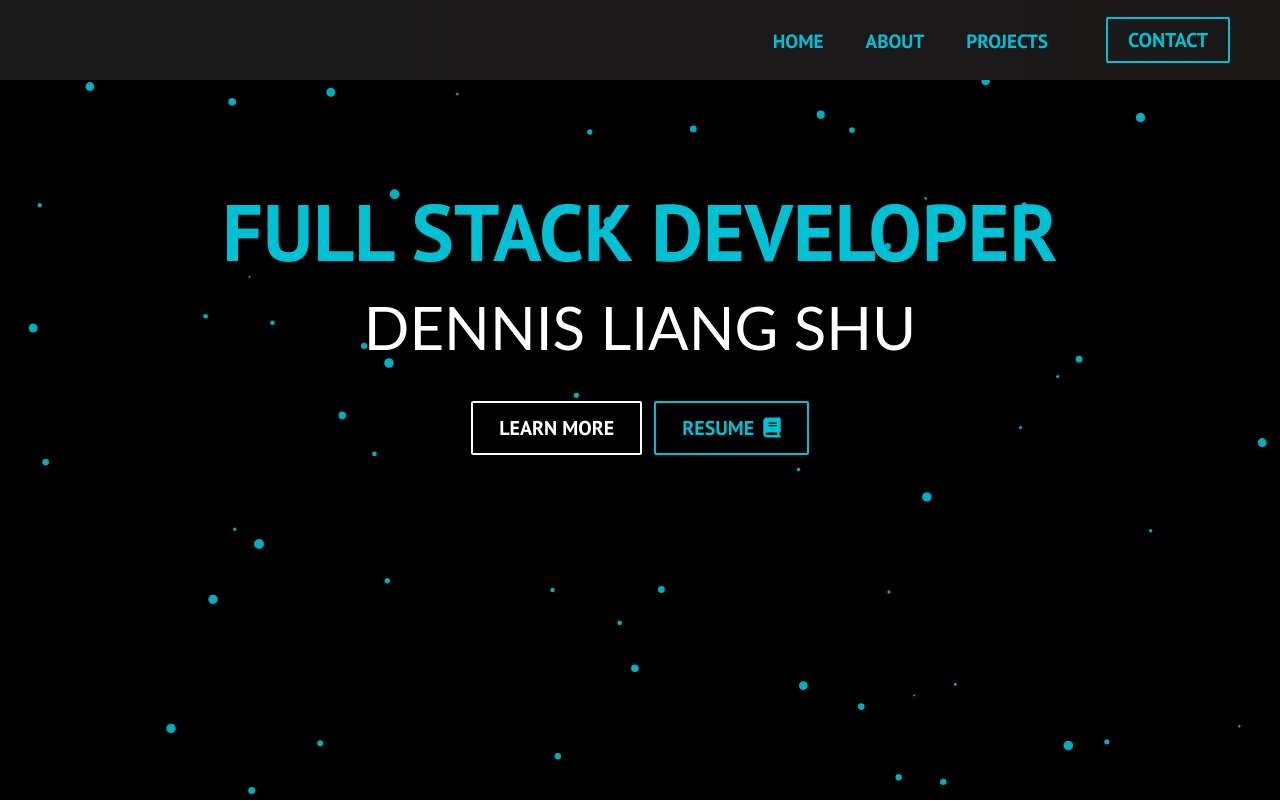
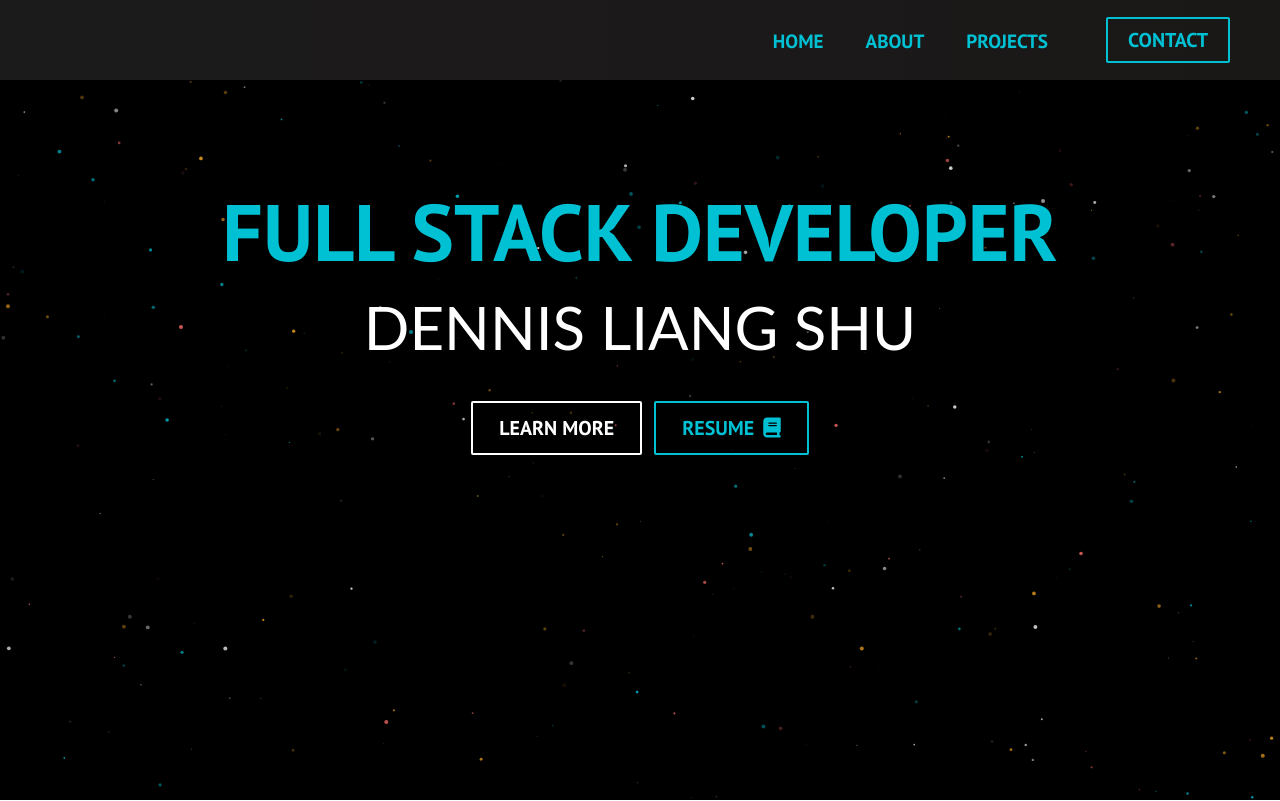
Before and after one commit to DennisLiangShu/DennisLiangShu.github.io, a React (Create React App) app: page / in a window 1280 px wide. Shown: the top 801 px of the page. Built offline with nearby package versions, Linux system fonts and the light colour scheme.

Commit message:
updated particle effect

```diff
--- a/src/components/Particles.js
+++ b/src/components/Particles.js
@@ -1,108 +1,76 @@
+import React, { useCallback, useMemo } from "react";
 import Particles from "react-tsparticles";
-import { loadSlim } from "tsparticles-slim"; // loads tsparticles-slim
-//import { loadFull } from "tsparticles"; // loads tsparticles
-import { useCallback, useMemo } from "react";
+import { loadSlim } from "tsparticles-slim";
 
-// tsParticles Repository: https://github.com/matteobruni/tsparticles
-// tsParticles Website: https://particles.js.org/
-const ParticlesComponent = (props) => {
-  // using useMemo is not mandatory, but it's recommended since this value can be memoized if static
+const ParticlesComponent = () => {
   const options = useMemo(() => {
-    // using an empty options object will load the default options, which are static particles with no background and 3px radius, opacity 100%, white color
-    // all options can be found here: https://particles.js.org/docs/interfaces/Options_Interfaces_IOptions.IOptions.html
     return {
       background: {
-        color: "#000", // this sets a background color for the canvas
+        color: "#000000", // Dark background color
       },
       fullScreen: {
-        enable: true, // enabling this will make the canvas fill the entire screen, it's enabled by default
-        zIndex: -1, // this is the z-index value used when the fullScreen is enabled, it's 0 by default
+        enable: true,
+        zIndex: -1,
       },
-
-      fps_limit: 60,
-      interactivity: {
-        events: {
-          onclick: { enable: true, mode: "push"},
-          onhover: {
+      fpsLimit: 60,
+      particles: {
+        color: {
+          value: ["#FFFFFF", "#FF6B6B", "#F9A825", "#00C1D3"], // Add the desired colors to the array
+        },
+        number: {
+          value: 400, // Adjust the number of particles
+        },
+        opacity: {
+          value: 0.8, // Adjust the opacity of particles
+          random: true,
+          anim: {
             enable: true,
-            mode: "attract",
-            parallax: { enable: false, force: 60, smooth: 10 },
+            speed: 1,
+            opacity_min: 0,
+            sync: false,
           },
-          resize: true
         },
-        modes: {
-          push: { quantity: 4 },
-          attract: { distance: 200, duration: 0.4, factor: 5 }
-        }
-      },
-      particles: {
-        color: { value: "#00C1D3" },
-        line_linked: {
-          color: "#00C1D3",
-          distance: 150,
-          enable: true,
-          opacity: 0.7,
-          width: 2
+        size: {
+          value: 2, // Adjust the size of particles
+          random: true,
+          anim: {
+            enable: true,
+            speed: 1,
+            size_min: 0,
+            sync: false,
+          },
         },
         move: {
-          attract: { enable: false, rotateX: 600, rotateY: 1200 },
-          bounce: false,
-          direction: "none",
           enable: true,
+          speed: 0.5, // Adjust the speed of particle movement as desired
+          direction: "top",
+          random: true,
+          straight: false,
           out_mode: "out",
-          random: false,
-          speed: 2,
-          straight: false
+          attract: {
+            enable: false,
+            rotateX: 600,
+            rotateY: 1200,
+          },
         },
-        number: { density: { enable: true, value_area: 800 }, value: 50 },
-        opacity: {
-          anim: { enable: false, opacity_min: 0.1, speed: 1, sync: false },
-          random: false,
-          value: 0.9
+      },
+      interactivity: {
+        detectsOn: "canvas",
+        events: {
+          onhover: {
+            enable: false, // Disable hover interaction
+          },
         },
-        shape: {
-          character: {
-            fill: false,
-            font: "Verdana",
-            style: "",
-            value: "*",
-            weight: "400"
-          },
-          image: {
-            height: 100,
-            replace_color: true,
-            src: "images/github.svg",
-            width: 100
-          },
-          polygon: { nb_sides: 5 },
-          stroke: { color: "#000000", width: 0 },
-          type: "circle"
-        },
-        size: {
-          anim: { enable: false, size_min: 0.1, speed: 40, sync: false },
-          random: true,
-          value: 5
-        }
       },
-      polygon: {
-        draw: { enable: false, lineColor: "#ffffff", lineWidth: 0.5 },
-        move: { radius: 10 },
-        scale: 1,
-        type: "none",
-        url: ""
-      },
-
+      retina_detect: true,
     };
   }, []);
 
-  // useCallback is not mandatory, but it's recommended since this callback can be memoized if static
   const particlesInit = useCallback((engine) => {
     loadSlim(engine);
-    // loadFull(engine); // for this sample the slim version is enough, choose whatever you prefer, slim is smaller in size but doesn't have all the plugins and the mouse trail feature
   }, []);
 
-  // setting an id can be useful for identifying the right particles component, this is useful for multiple instances or reusable components
-  return <Particles id={props.id} init={particlesInit} options={options} />;
+  return <Particles init={particlesInit} options={options} />;
 };
 
 export default ParticlesComponent;
```
